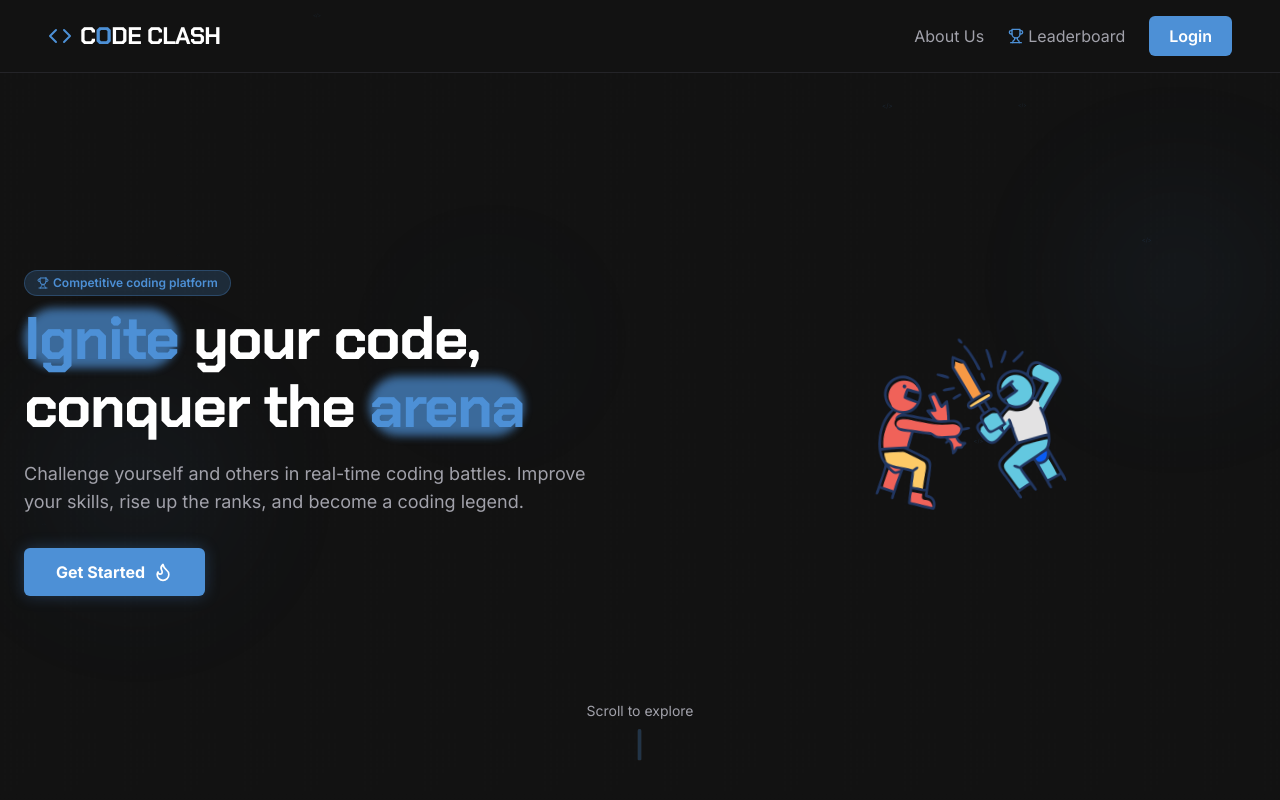
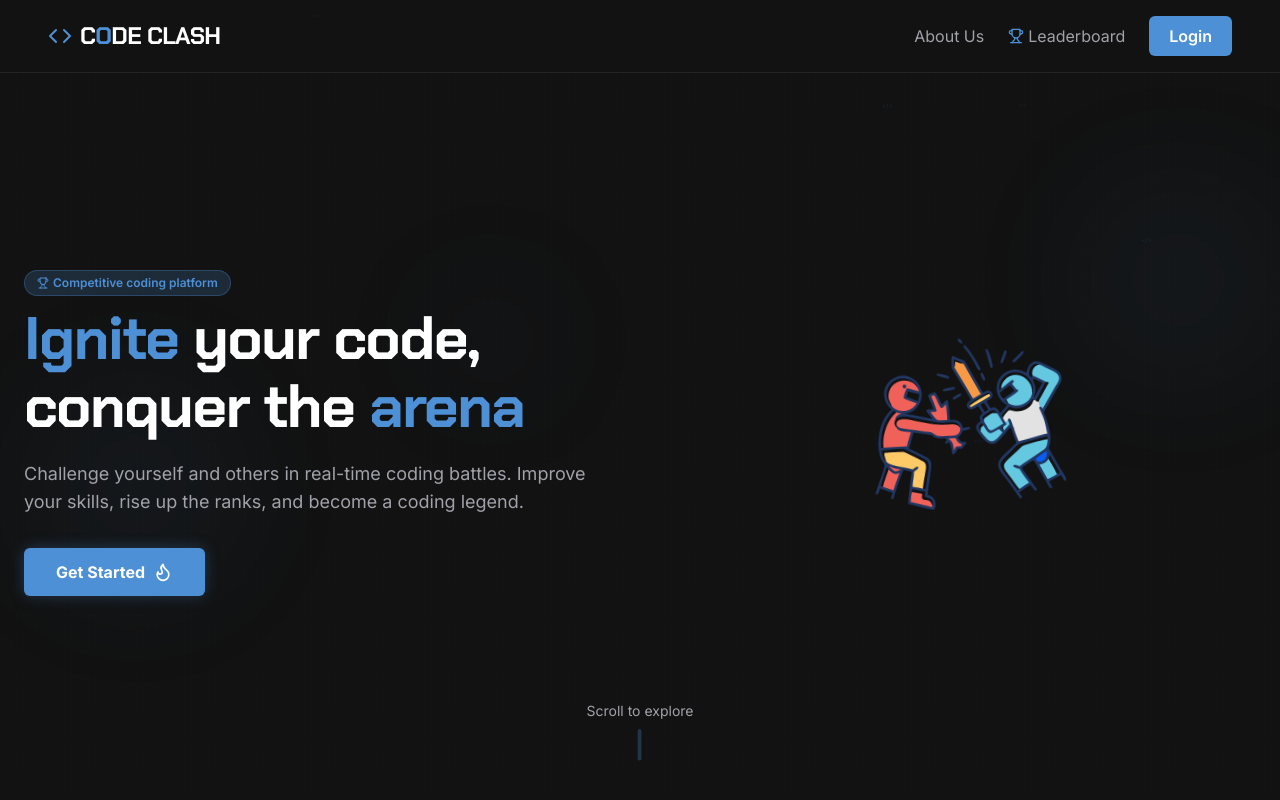
Before and after one commit to rashmikanacharya/code-arena-experience, a React (Vite) app: page / in a window 1280 px wide. Shown: the top 800 px of the page. Built offline with nearby package versions, Linux system fonts and the light colour scheme.

Commit message:
Remove text glow effect
Removed the glow effect behind the "Ignite your code..." text in the Hero component.

```diff
--- a/src/components/Hero.tsx
+++ b/src/components/Hero.tsx
@@ -8,7 +8,7 @@ import { useRef } from 'react';
 const BlueGlowSpan = ({ children }: { children: React.ReactNode }) => (
   <span className="text-codeBlue relative inline-block">
     {children}
-    <span className="absolute inset-0 blur-sm opacity-70 -z-10 bg-codeBlue rounded-full"></span>
+    {/* Removed the blur effect span */}
   </span>
 );
 
--- a/src/index.css
+++ b/src/index.css
@@ -1,4 +1,3 @@
-
 @import url('https://fonts.googleapis.com/css2?family=Chakra+Petch:wght@400;600;700&display=swap');
 @import url('https://fonts.googleapis.com/css2?family=Inter:wght@300;400;500;600;700&display=swap');
 
```
